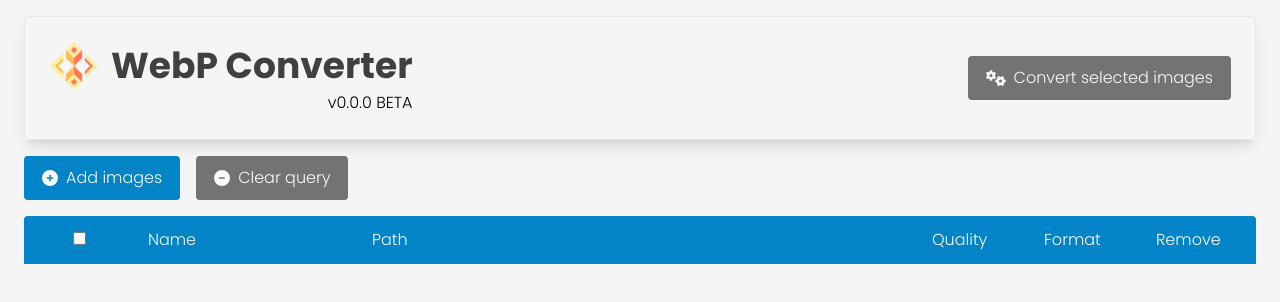
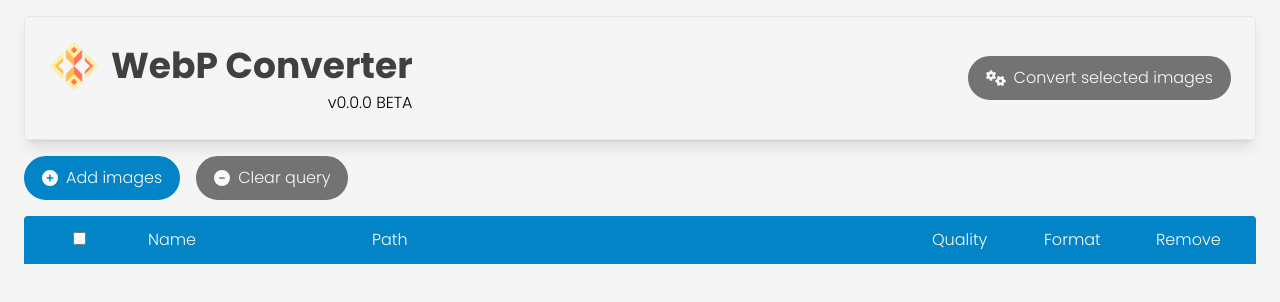
Before and after one commit to AlexAzumi/webp-converter, a React (Vite) app: page / in a window 1280 px wide. Shown: the top 302 px of the page. Built offline with nearby package versions, Linux system fonts and the light colour scheme.

Commit message:
Change buttons border radius

```diff
--- a/src/components/Button/Button.tsx
+++ b/src/components/Button/Button.tsx
@@ -15,7 +15,7 @@ interface ButtonProps extends PropsWithChildren {
 const Button: FC<ButtonProps> = ({ children, onClick, disabled = false }) => {
   return (
     <button
-      className='flex items-center rounded border-sky-600 bg-sky-600 text-neutral-50 border-2 px-4 py-2 hover:bg-sky-500 hover:border-sky-500 disabled:bg-neutral-500 disabled:text-neutral-50 disabled:border-neutral-500 disabled:hover:cursor-not-allowed select-none'
+      className='flex items-center rounded-full border-sky-600 bg-sky-600 text-neutral-50 border-2 px-4 py-2 hover:bg-sky-500 hover:border-sky-500 disabled:bg-neutral-500 disabled:text-neutral-50 disabled:border-neutral-500 disabled:hover:cursor-not-allowed select-none'
       disabled={disabled}
       onClick={onClick}
     >
```
